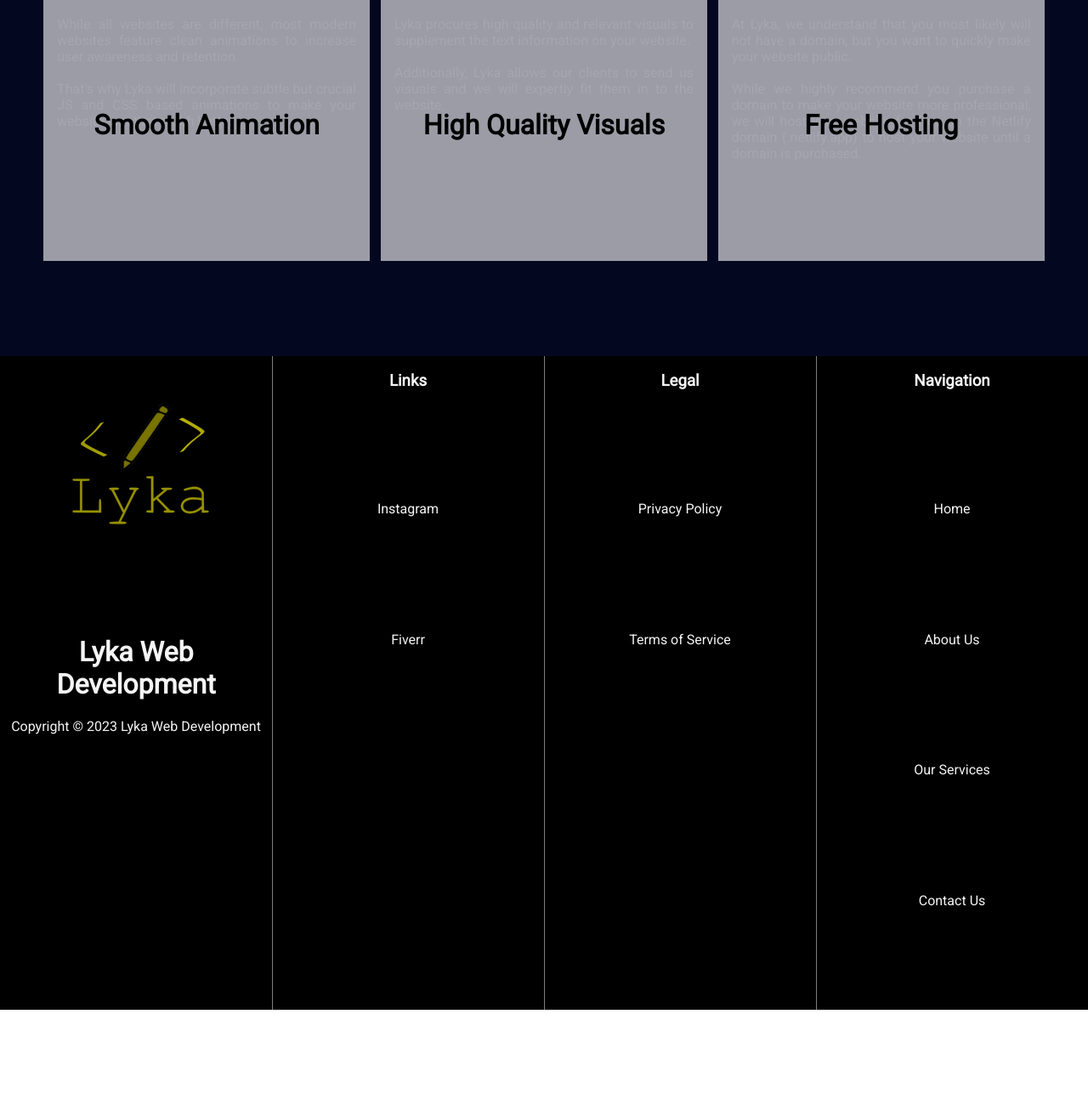
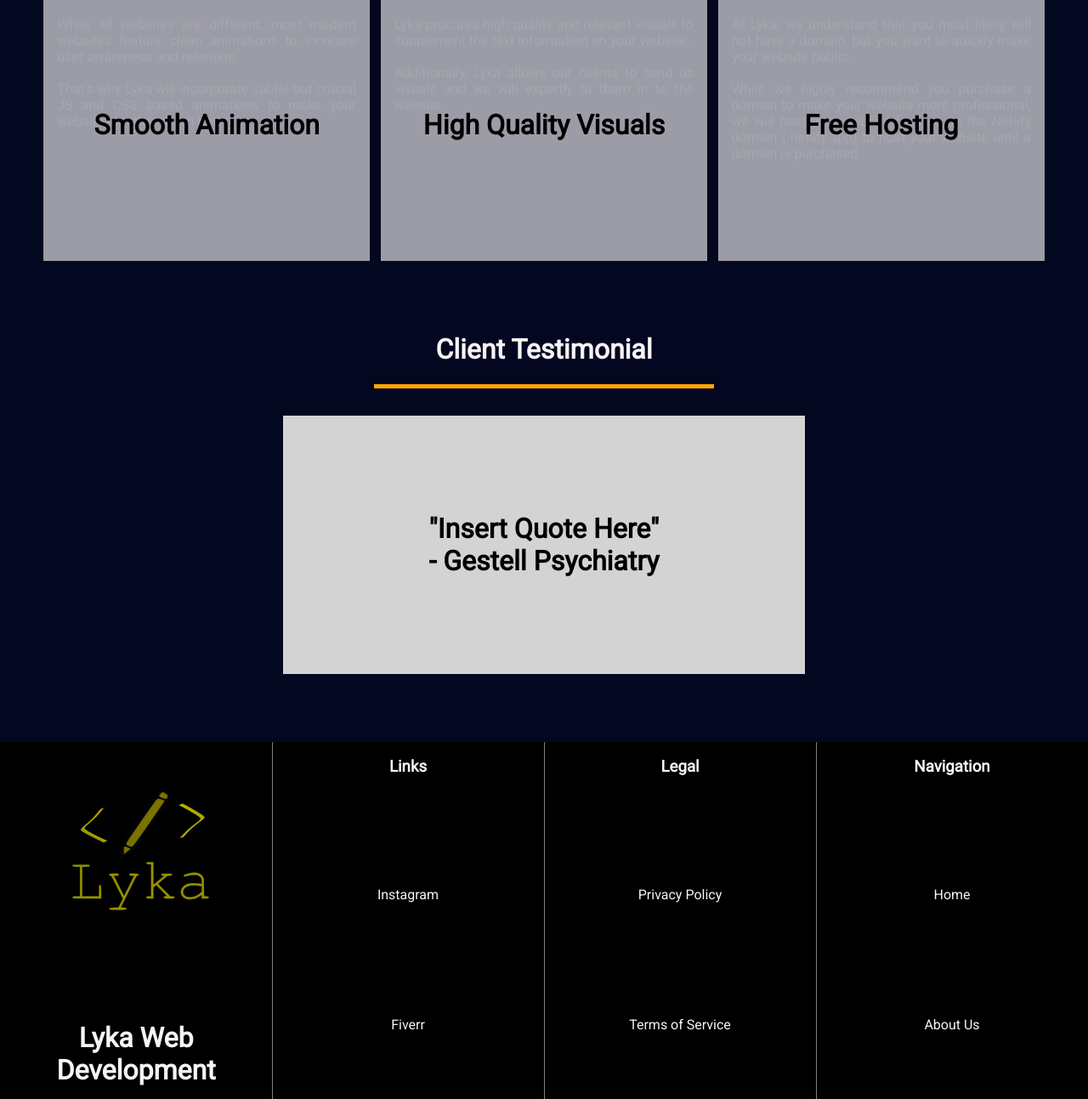
Before and after one commit to leoabubucker/Lyka-Website, a plain HTML site: page about.html in a window 1280 px wide. Shown: the part 888-2181 px from the top of the page at 85% size. Before the commit the page ends 2076 px from the top, so only its background shows below. Drawn offline with Linux system fonts and the light colour scheme.

Commit message:
Added client testimonial

```diff
--- a/about.html
+++ b/about.html
@@ -92,7 +92,7 @@
                         <li><a class="no-style-link" onclick="togglePopup('popup-contact')"style="cursor: pointer;">Contact Us</a></li>
                     </ol>
                 </aside>
-                <div class="details" onclick="hideMenu()">
+                <div class="details" id="details" onclick="hideMenu()" style="display:grid;">
                     <div class="detail detail1" id="detail1">
                         <h1> About Us </h1>
                         <div class="underline lSlide-anim"></div>
@@ -171,7 +171,20 @@
                                 While we highly recommend you purchase a domain to make your website more professional, we will host your website for free on the Netlify domain (.netlify.app) to host your website until a domain is purchased.</p>
                             </div>
                         </div>
-                    </div>
+
+
+                        </div>
+                        <div class="detail detail6">
+                            <h1> Client Testimonial </h1>
+                            <div class="underline lSlide-anim"></div>
+                        </div>
+                        <div class="detail detail7 testimonial" id="testimonial">
+                            <h1>
+                                "Insert Quote Here"
+                                <br>
+                                - Gestell Psychiatry
+                            </h1>
+                        </div>
                 </div>
             </div>
 
@@ -241,5 +254,7 @@
         document.getElementById('detail1').style.marginTop = "20px";
         document.getElementById("contactButton").dataset.mobile = "true";
         document.getElementsByTagName('footer')[0].dataset.mobile = "true";
+        document.getElementById('details').style.display = "block";
+        document.getElementById('testimonial').style.width = "100vw";
     }
 </script>
--- a/styles.css
+++ b/styles.css
@@ -489,3 +489,16 @@ input[type="checkbox"]{
     margin-left:-20px;
     float:left;
 }
+
+.testimonial{
+    display:grid;
+    height:30vh;
+    width:40vw;
+    background-color: lightgray;
+    color:black;
+    justify-self: center;
+}
+
+.testimonial h1{
+    justify-self: center;
+}
```
